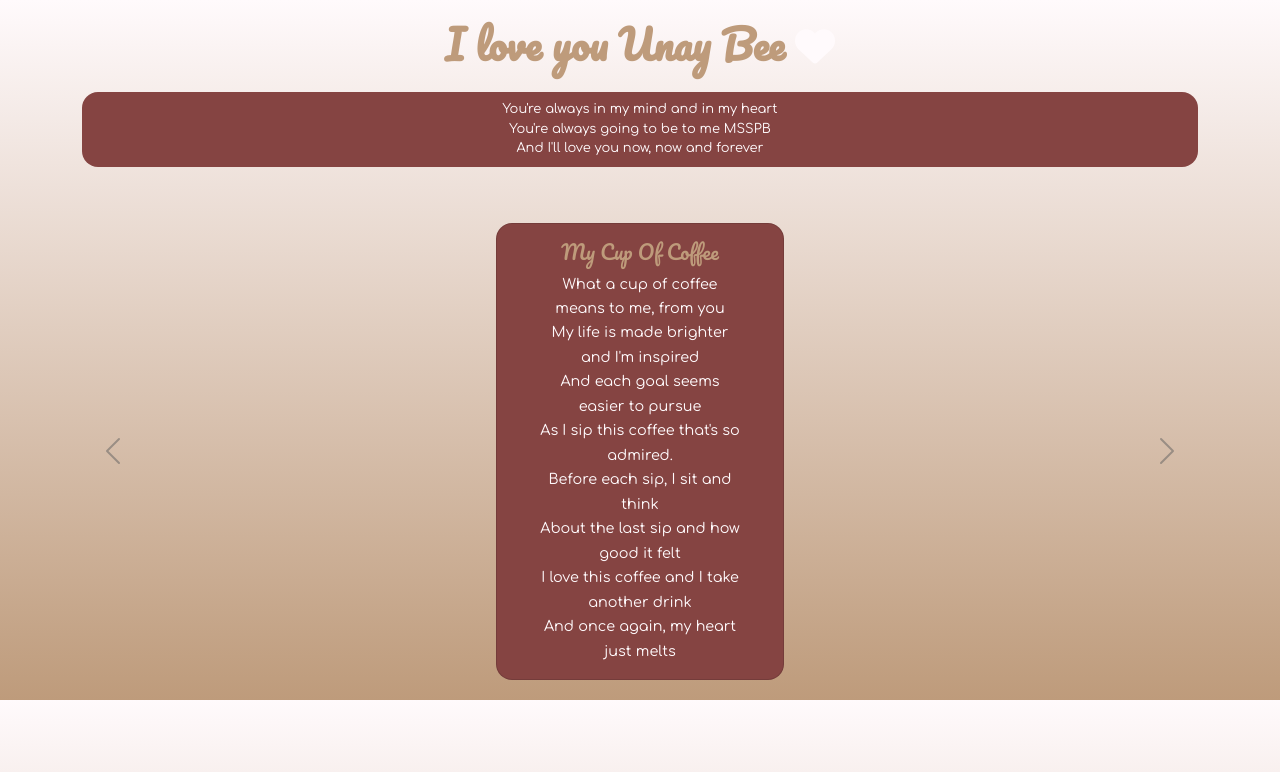
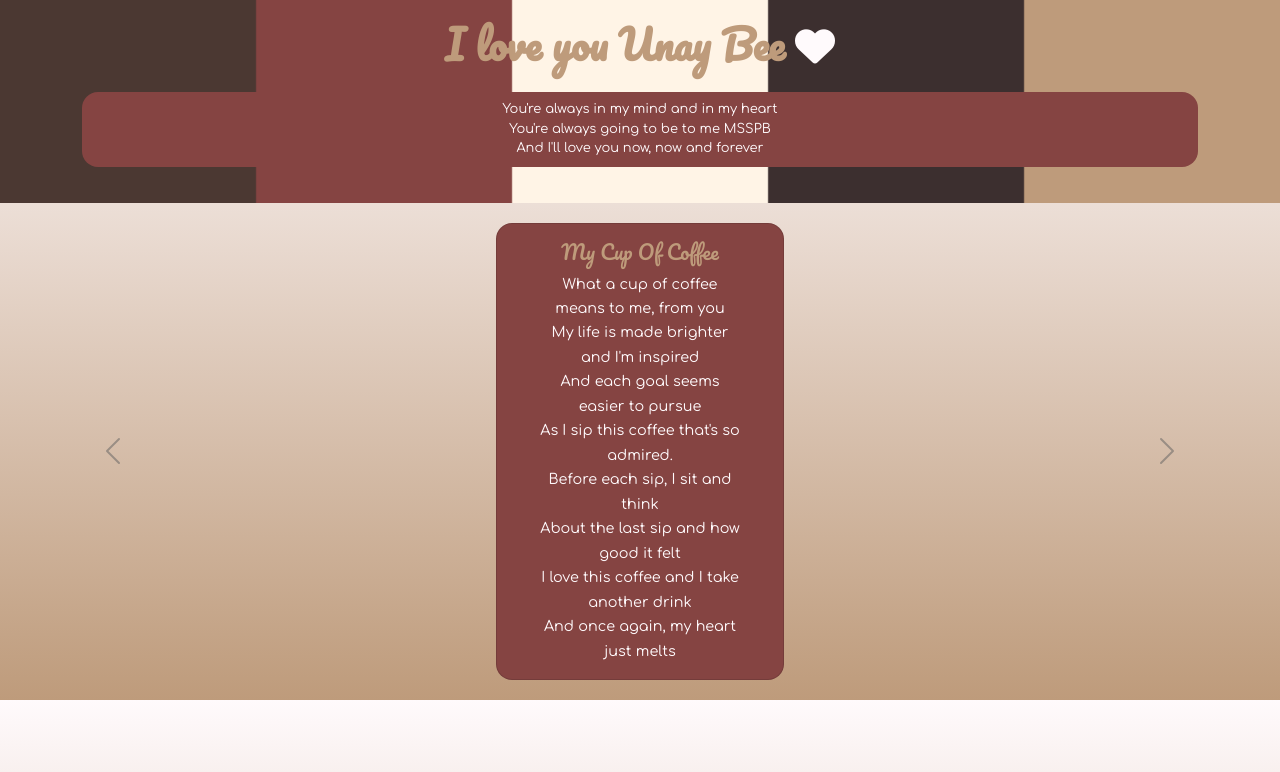
Before and after one commit to josayyy/poems, a website: page index.html in a window 1280 px wide. Drawn offline with nearby package versions, Linux system fonts and the light colour scheme; the site is published under a folder, as on GitHub Pages, so addresses that start at the root find nothing.

Commit message:
Fixed image link in css i think

```diff
--- a/css/style.css
+++ b/css/style.css
@@ -20,7 +20,7 @@ section {
   /* Give background image */
   height: auto;
   width: auto;
-  background-image: url("/Assets/Images/389.png");
+  background-image: url("../Assets/Images/389.png");
   background-repeat: no-repeat;
   background-size: cover;
   background-position: center;
```
Also changed, not shown: index.html (+1 -1 lines).
